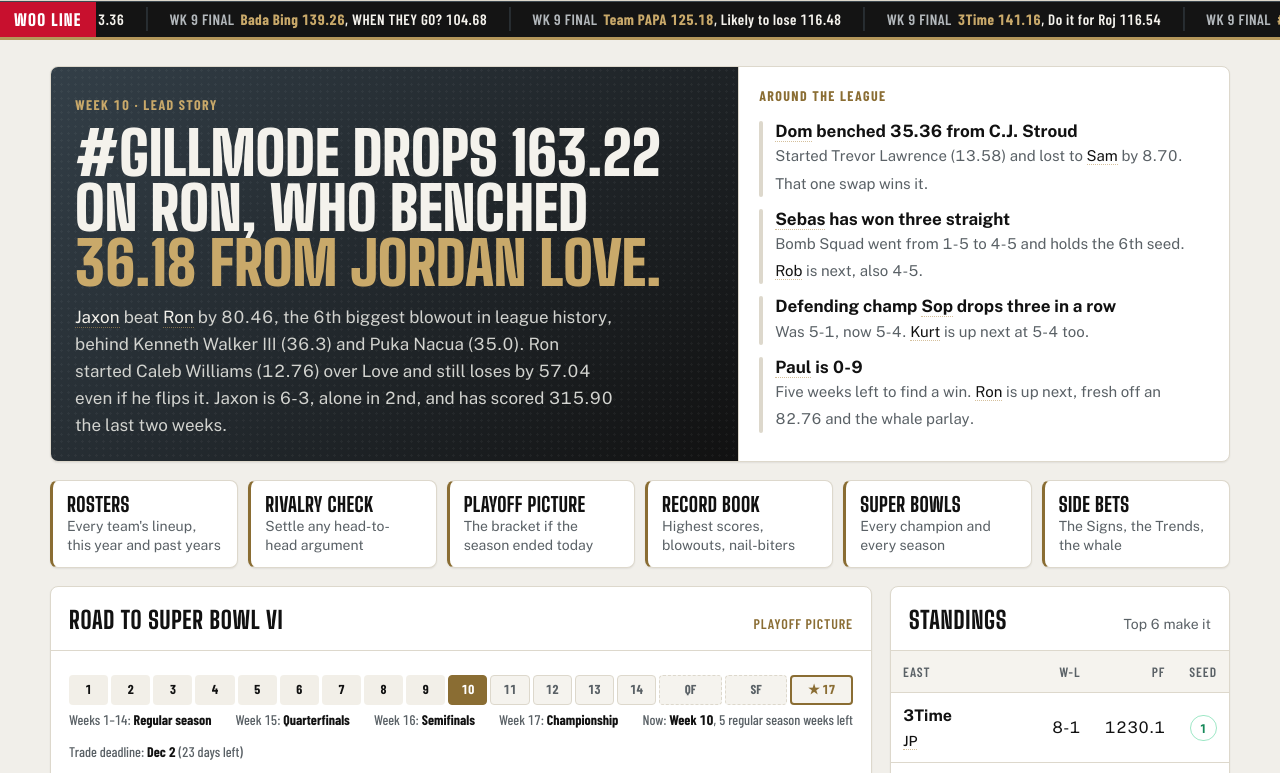
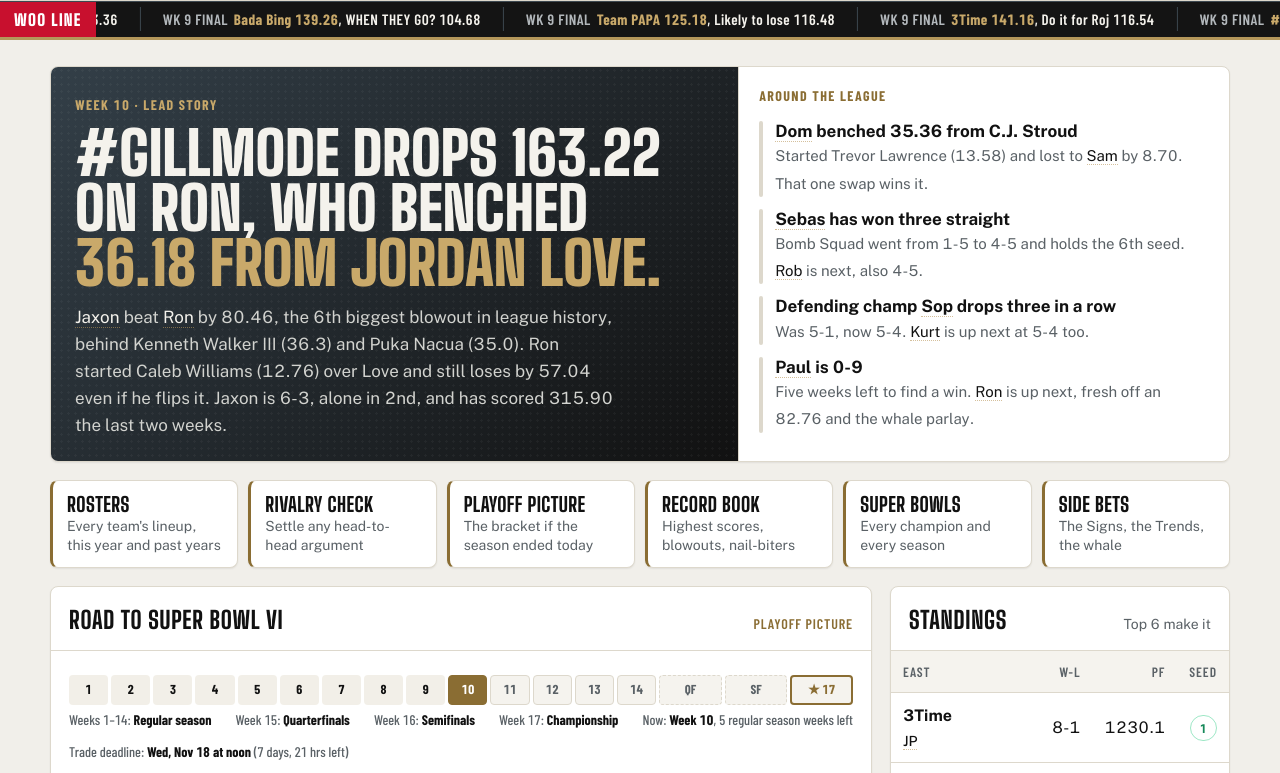
Before and after one commit to woofantasyfootball/woofantasyfootball.github.io, a plain HTML site: page index.html in a window 1280 px wide. Shown: the part 101-874 px from the top of the page. Drawn offline with nearby package versions, Linux system fonts and the light colour scheme.

Commit message:
Trade deadline moved to Nov 18 at noon
Co-Authored-By: Claude Opus 5.5 <noreply@anthropic.com>
Claude-Session: https://claude.ai/code/session_011U9oJvE9bRSrHcicHVAs6N

```diff
--- a/data.js
+++ b/data.js
@@ -69,7 +69,8 @@ const W26 = {
 /* Remaining 2026 schedule: [week, home, away] */
 const SCHEDULE_26 = [[10,"sop","kurt"],[10,"jp","sam"],[10,"dom","jaxon"],[10,"rob","sebas"],[10,"paul","ron"],[11,"jp","jaxon"],[11,"sop","rob"],[11,"ron","kurt"],[11,"sam","sebas"],[11,"paul","dom"],[12,"rob","ron"],[12,"sebas","jp"],[12,"jaxon","paul"],[12,"sam","sop"],[12,"kurt","dom"],[13,"sebas","paul"],[13,"rob","sam"],[13,"dom","ron"],[13,"jp","sop"],[13,"kurt","jaxon"],[14,"dom","sop"],[14,"kurt","jp"],[14,"jaxon","rob"],[14,"ron","sebas"],[14,"paul","sam"]];
 const CURRENT_WEEK = 10;
-const TRADE_DEADLINE = "2026-12-02"; /* Wed Dec 2, before Week 13 */
+const TRADE_DEADLINE = "2026-11-18T12:00:00-05:00"; /* Wed Nov 18 at 12:00 PM ET, before Week 11 */
+const TRADE_DEADLINE_LABEL = "Wed, Nov 18 at noon";
 
 /* From the league history doc */
 const BOWLS = [
--- a/index.html
+++ b/index.html
@@ -883,7 +883,7 @@ function drawTimeline(sel, keySel) {
     h += `<div class="${cls.join(" ")}" title="${title}">${label}</div>`;
   }
   $(sel).innerHTML = h;
-  $(keySel).innerHTML = `<span>Weeks 1&ndash;14: <b>Regular season</b></span><span>Week 15: <b>Quarterfinals</b></span><span>Week 16: <b>Semifinals</b></span><span>Week 17: <b>Championship</b></span><span>Now: <b>Week ${CURRENT_WEEK}</b>, ${14 - CURRENT_WEEK + 1} regular season weeks left</span><span>Trade deadline: <b>Dec 2</b> (${deadlineTxt().short === "Passed" ? "passed" : deadlineTxt().short === "Today" ? "today" : deadlineTxt().short + " left"})</span>`;
+  $(keySel).innerHTML = `<span>Weeks 1&ndash;14: <b>Regular season</b></span><span>Week 15: <b>Quarterfinals</b></span><span>Week 16: <b>Semifinals</b></span><span>Week 17: <b>Championship</b></span><span>Now: <b>Week ${CURRENT_WEEK}</b>, ${14 - CURRENT_WEEK + 1} regular season weeks left</span><span>Trade deadline: <b>${TRADE_DEADLINE_LABEL}</b> (${deadlineTxt().short === "Passed" ? "passed" : deadlineTxt().short + " left"})</span>`;
 }
 
 /* ===================== playoffs ===================== */
@@ -986,11 +986,12 @@ function renderPlayoffs() {
 /* ===================== ticker ===================== */
 /* trade deadline countdown, computed live from today's date */
 function deadlineTxt() {
-  const end = new Date(TRADE_DEADLINE + "T23:59:59"), now = new Date();
-  const days = Math.ceil((end - now) / 86400000);
-  if (days < 0) return { short: "Passed", long: "The trade deadline (Dec 2) has passed. Rosters are what they are." };
-  if (days === 0) return { short: "Today", long: "Trade deadline is <b>TODAY</b>. Get your offers in." };
-  return { short: `${days} day${days === 1 ? "" : "s"}`, long: `Trade deadline is <b>Wed, Dec 2</b>. ${days} day${days === 1 ? "" : "s"} to make a deal.` };
+  const end = new Date(TRADE_DEADLINE), now = new Date(), ms = end - now;
+  if (ms <= 0) return { short: "Passed", long: `The trade deadline (${TRADE_DEADLINE_LABEL}) has passed. Rosters are what they are.` };
+  const hrs = Math.floor(ms / 3600000), days = Math.floor(hrs / 24);
+  const left = days >= 1 ? `${days} day${days === 1 ? "" : "s"}${hrs % 24 ? `, ${hrs % 24} hr${hrs % 24 === 1 ? "" : "s"}` : ""}` : `${Math.max(hrs, 0)} hr${hrs === 1 ? "" : "s"}`;
+  if (days < 1) return { short: left, long: `Trade deadline is <b>TODAY at noon</b>. ${left} left, get your offers in.` };
+  return { short: left, long: `Trade deadline is <b>${TRADE_DEADLINE_LABEL}</b>. ${left} to make a deal.` };
 }
 (function crawl() {
   const items = [];
```
